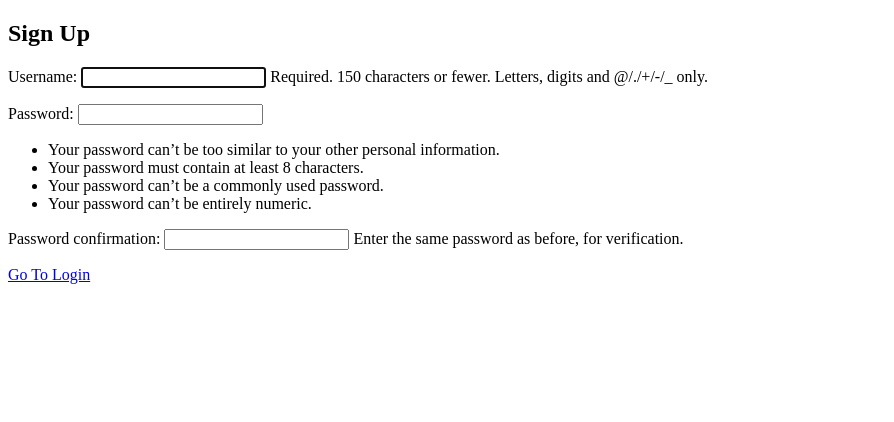
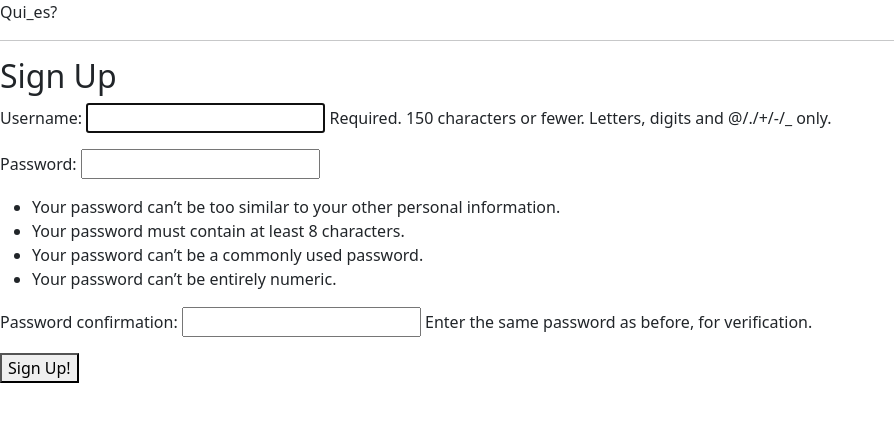
Before and after one commit to djangoBootstrapStudy/qu_ies, a Django app: page /accounts/signup/ in a window 1280 px wide. Shown: the top 422 px of the page, without its empty margins (0-894 px from the left). Run offline with Django 4.2, Linux system fonts and the light colour scheme.

Commit message:
Fix: 회원 가입 오류 수정

```diff
--- a/accounts/templates/accounts/signup.html
+++ b/accounts/templates/accounts/signup.html
@@ -1,15 +1,30 @@
 <!DOCTYPE html>
-<html lang="en">
+<html lang="ko">
 <head>
     <meta charset="UTF-8">
-    <title>Title</title>
+    <title></title>
+    <link href="https://cdn.jsdelivr.net/npm/bootstrap@5.0.0-beta3/dist/css/bootstrap.min.css" rel="stylesheet"
+          integrity="sha384-eOJMYsd53ii+scO/bJGFsiCZc+5NDVN2yr8+0RDqr0Ql0h+rP48ckxlpbzKgwra6" crossorigin="anonymous">
+    <link rel="stylesheet" href="/static/css/signup.css"/>
+
 </head>
 <body>
-<h2>Sign Up</h2>
-<form method="post">
-    {% csrf_token %}
-    {{ form.as_p }}
-    <a role="button" href="{% url 'login' %}">Go To Login</a>
-</form>
+<div class="all">
+    <div class="logo">Qui_es?</div>
+
+    <hr>
+
+    <div class="middle">
+        <h2>Sign Up</h2>
+        <form class="signup-form" method="post" action="">
+            {% csrf_token %}
+            {{ form.as_p }}
+
+            <!-- TODO: 회원가입 완료 버튼 만들기 -->
+            <button class="signup-btn" type="submit">Sign Up!</button>
+        </form>
+    </div>
+</div>
+
 </body>
 </html>
```
